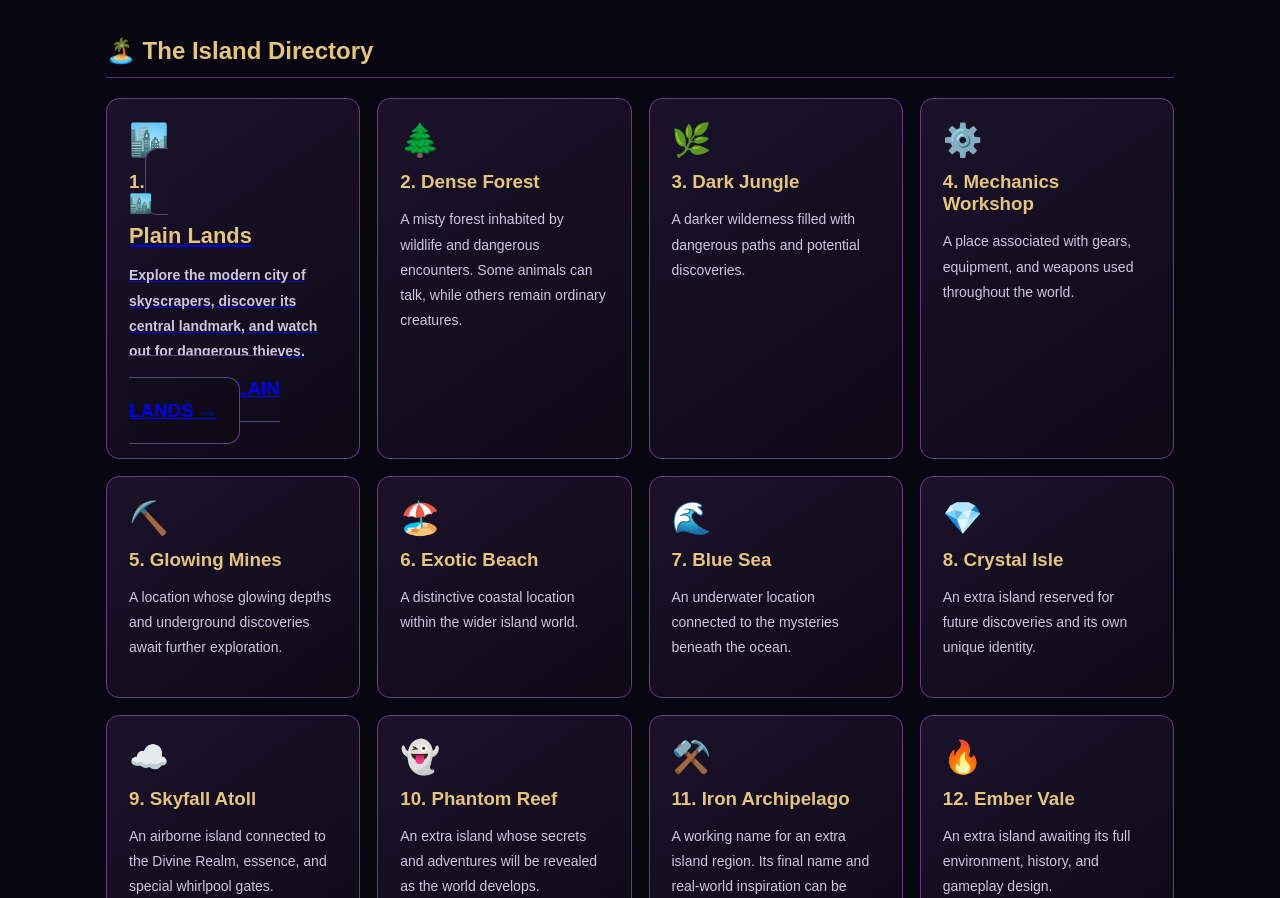
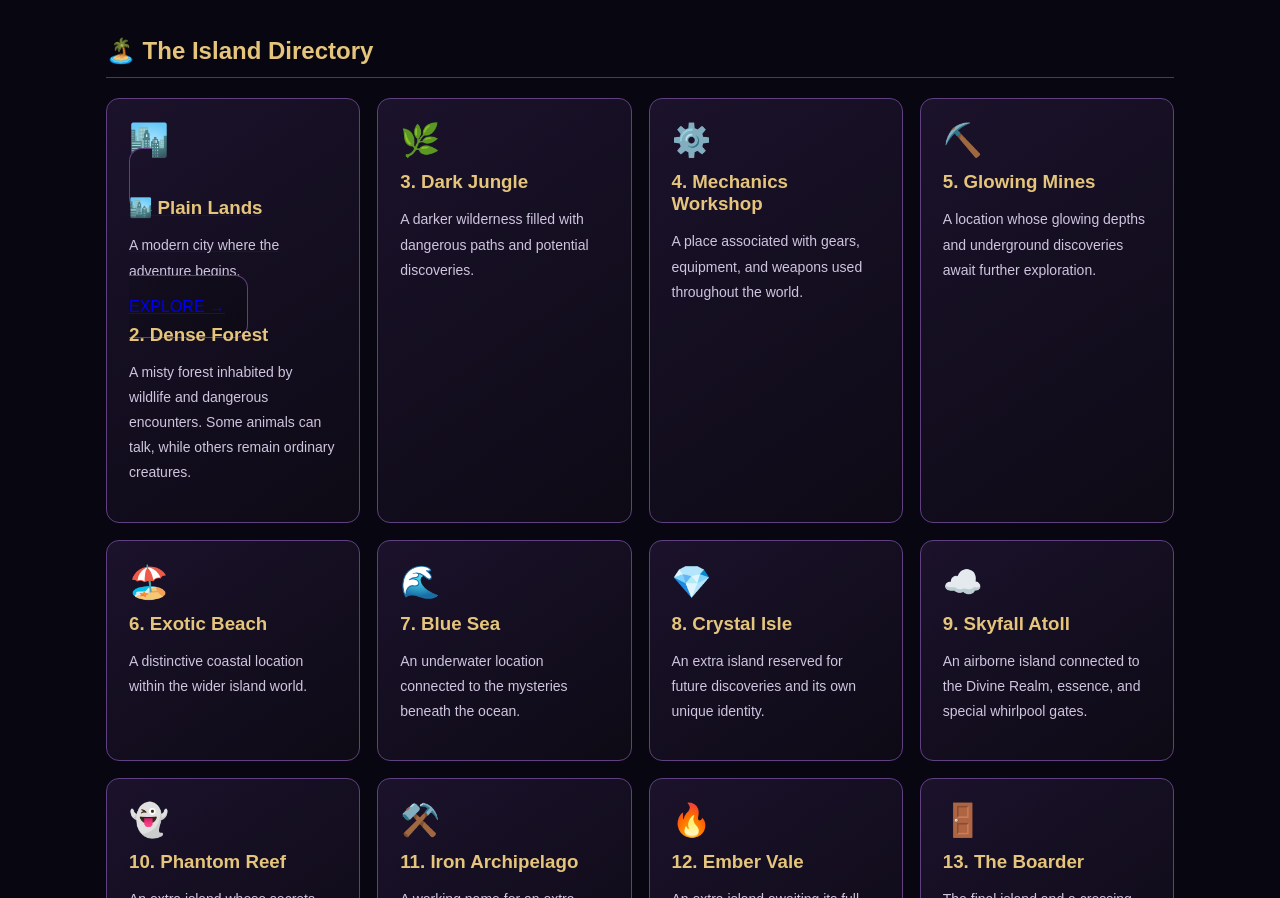
Before and after one commit to Malkinze/The-Books-of-legends-, a plain HTML site: page universe.html in a window 1280 px wide. Shown: the part 956-1854 px from the top of the page. Drawn offline with Linux system fonts and the light colour scheme.

Commit message:
Update universe.html

```diff
--- a/universe.html
+++ b/universe.html
@@ -265,21 +265,11 @@ footer a {
 
         <article class="card">
             <div class="icon">🏙️</div>
-            <h3>1. <a href="plain-lands.html" class="card island-link">
-    <div class="card-icon">🏙️</div>
-    <h3>Plain Lands</h3>
-    <p>
-        Explore the modern city of skyscrapers,
-        discover its central landmark, and watch
-        out for dangerous thieves.
-    </p>
-    <span class="explore-link">EXPLORE PLAIN LANDS →</span>
-            </a>
-            </p>
-        </article>
-
-        <article class="card">
-            <div class="icon">🌲</div>
+            <a href="plain-lands.html" class="card island-link">
+    <h3>🏙️ Plain Lands</h3>
+    <p>A modern city where the adventure begins.</p>
+    <span>EXPLORE →</span>
+            </a>        </a>
             <h3>2. Dense Forest</h3>
             <p>
                 A misty forest inhabited by wildlife and
```
